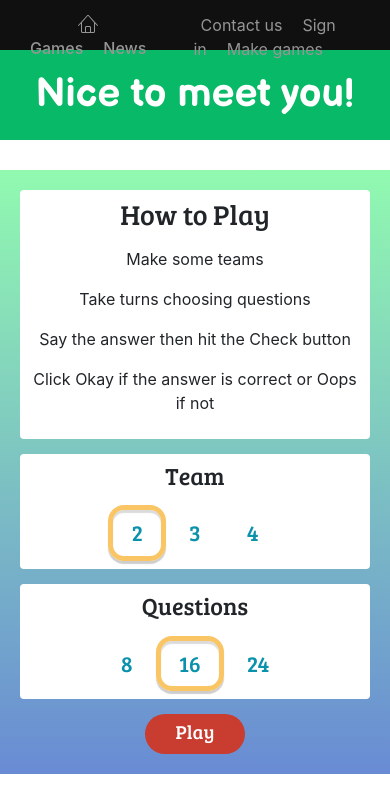
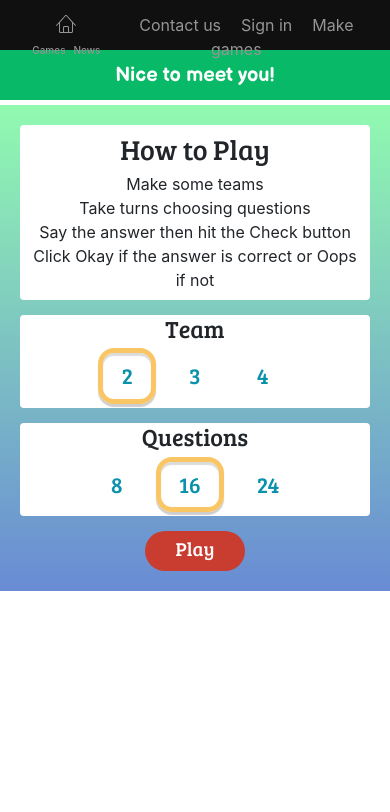
Before and after one commit to vlavirus/english-language-app, a React (Create React App) app: page / in a window 390 px wide. Shown: the top 812 px of the page. Built offline with nearby package versions, Linux system fonts and the light colour scheme.

Commit message:
fix layout

```diff
--- a/package.json
+++ b/package.json
@@ -1,6 +1,6 @@
 {
   "homepage": "https://vlavirus.github.io/english-language-app",
-  "name": "english-language-app",
+  "name": "linguistics-app",
   "version": "0.1.0",
   "private": true,
   "dependencies": {
--- a/public/index.html
+++ b/public/index.html
@@ -2,7 +2,7 @@
 <html lang="en">
   <head>
     <meta charset="utf-8" />
-    <link rel="icon" href="%PUBLIC_URL%/favicon.ico" />
+    <!-- <link rel="icon" href="%PUBLIC_URL%/favicon.ico" /> -->
     <meta name="viewport" content="width=device-width, initial-scale=1" />
     <link rel="stylesheet" href="https://stackpath.bootstrapcdn.com/bootstrap/4.5.0/css/bootstrap.min.css">
 		<link rel="stylesheet" href="https://stackpath.bootstrapcdn.com/font-awesome/4.7.0/css/font-awesome.min.css">
@@ -10,6 +10,7 @@
     <link href="https://fonts.googleapis.com/css2?family=Bree+Serif&display=swap" rel="stylesheet">
     <link rel="stylesheet" href="https://cdnjs.cloudflare.com/ajax/libs/animate.css/4.0.0/animate.min.css"/>
     <link href="./style.css" rel="stylesheet">
+    <!-- <link rel="stylesheet" href="./bootstrap.min.css"> -->
     <title>React App</title>
   </head>
   <body>
--- a/src/components/app/app.js
+++ b/src/components/app/app.js
@@ -1,7 +1,8 @@
 import React from 'react';
-import {Route, Switch} from 'react-router-dom';
-import {HomePage, GamePage} from '../pages';
+import {Route, Switch, useRouteMatch} from 'react-router-dom';
+import {HomePage, GamePage } from '../pages';
 
+import './app.css';
 
 const App = () => {
 	return (
--- a/src/components/game-setting/game-setting.scss
+++ b/src/components/game-setting/game-setting.scss
@@ -12,6 +12,7 @@
 	padding: 20px;
 	text-align: center;
 	background: linear-gradient(var(--ang, 180deg), #91fab0, #698bd4);
+	border-radius: 20px;
 	&__instruction, &__teams ,&__questions {
 		padding: 8px;
 		background-color: #fff;
@@ -76,8 +77,38 @@
 
 .mode-opt-active {
 	outline: 0;
-    transition: all .2s;
-    border: 5px solid #fac564;
-    color: #0a91ab;
-    box-shadow: 0 3px 1px 0 rgba(0,0,0,.1), 0 3px 1px 0 rgba(0,0,0,.1), 0 3px 1px 0 rgba(0,0,0,.14) inset;
+	transition: all .2s;
+	border: 5px solid #fac564;
+	color: #0a91ab;
+	box-shadow: 0 3px 1px 0 rgba(0,0,0,.1), 0 3px 1px 0 rgba(0,0,0,.1), 0 3px 1px 0 rgba(0,0,0,.14) inset;
 }
+
+
+@media(max-width: 576px) {
+	.game-setting {
+		margin: 5px auto;
+		padding: 20px;
+		border-radius: 0;
+		&__header, &__subheader {
+			margin-bottom: 5px;
+		}
+		&__destr {
+			margin: 0;
+			p {
+				margin: 0;
+			}
+		}
+		&__teams {
+			padding: 0 4px 4px 4px;
+			&_chose {
+				margin: 0 5px;
+			}
+		}
+		&__questions {
+			padding: 0 4px 4px 4px;
+			&_chose {
+				margin: 0 5px;
+			}
+		}
+	}
+}
--- a/src/components/home-header/home-header.scss
+++ b/src/components/home-header/home-header.scss
@@ -4,11 +4,14 @@
     background-color: #08b967;
     text-align: center;
     &__greeting {
+        position: relative;
         font-family: 'Balsamiq Sans', cursive;
         font-size: 40px;
         font-weight: 700;
         color: #fff;
-        margin-top: 20px;
+        top: 35%;
+        transform: translateY(-50%);
+        // margin-top: 20px;
     }
 }
 
@@ -20,12 +23,14 @@
     padding: 10px 20px;
     &-icons {
         &__icon {
-            margin: 0 10px;
+            margin: 0 4px;
+            font-size: 10px;
             font-weight: 500;
             width: 30px;
             height: 30px;
             color: #969595;
             text-decoration: none;
+
             // line-height: 17px;
             &:hover {
                 color: #ffffff;
@@ -60,3 +65,14 @@
         }
     }
 }
+
+@media(max-width: 576px) {
+    .header-home {
+        height: 100px;
+        &__greeting {
+            font-size: 20px;
+            top: 25%;
+        }
+    }
+
+}
--- a/src/index.js
+++ b/src/index.js
@@ -1,7 +1,7 @@
 import React from 'react';
 import ReactDOM from 'react-dom';
 import {Provider} from 'react-redux';
-import {BrowserRouter as Router} from 'react-router-dom';
+import {HashRouter as Router} from 'react-router-dom';
 
 import App from './components/app';
 import ErrorBoundry from './components/error-boundry';
@@ -10,8 +10,6 @@ import {GameStoreServiceProvider} from './components/gamestore-service-context';
 
 import store from './store';
 
-// import ErrorIdicator from './components/error-indicator';
-// import Spiner from './components/spiner';
 
 const gamestoreService = new GamestoreService();
 
```
Also changed, not shown: src/components/app/app.css (added).
